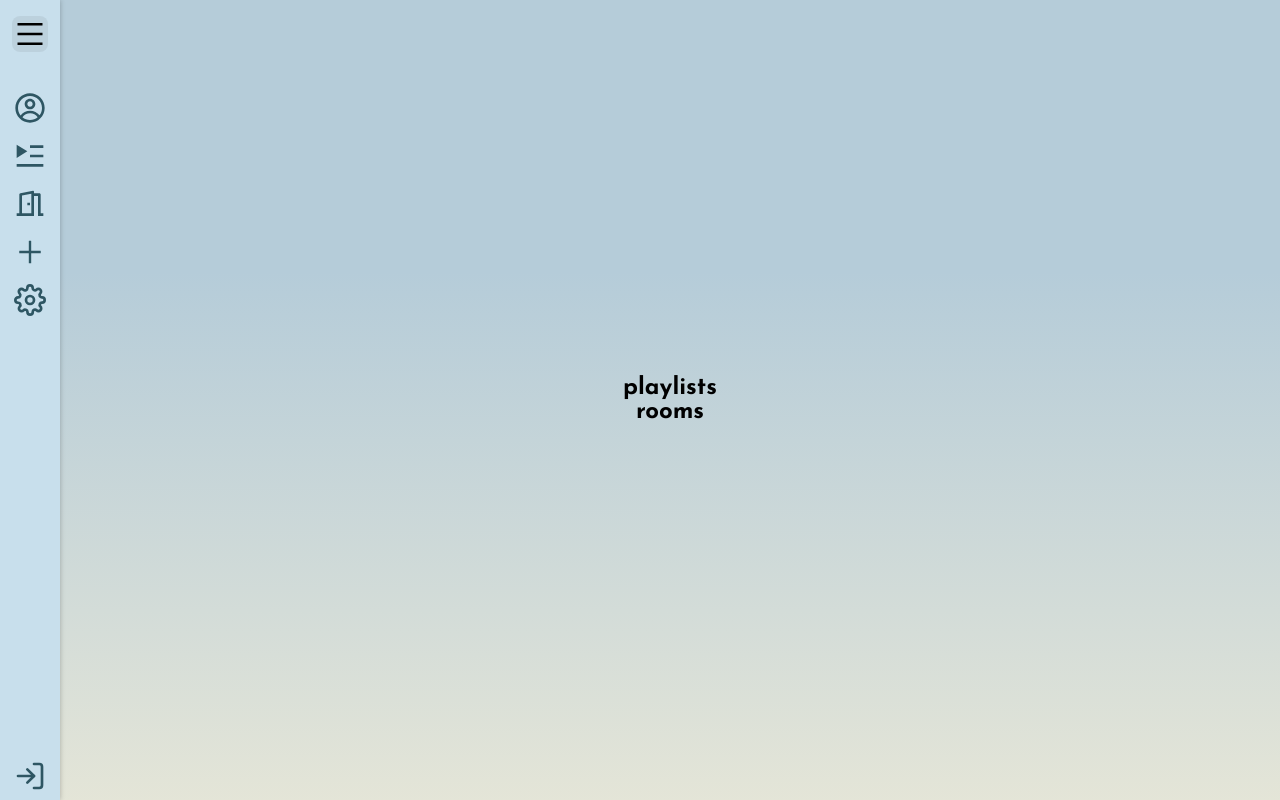
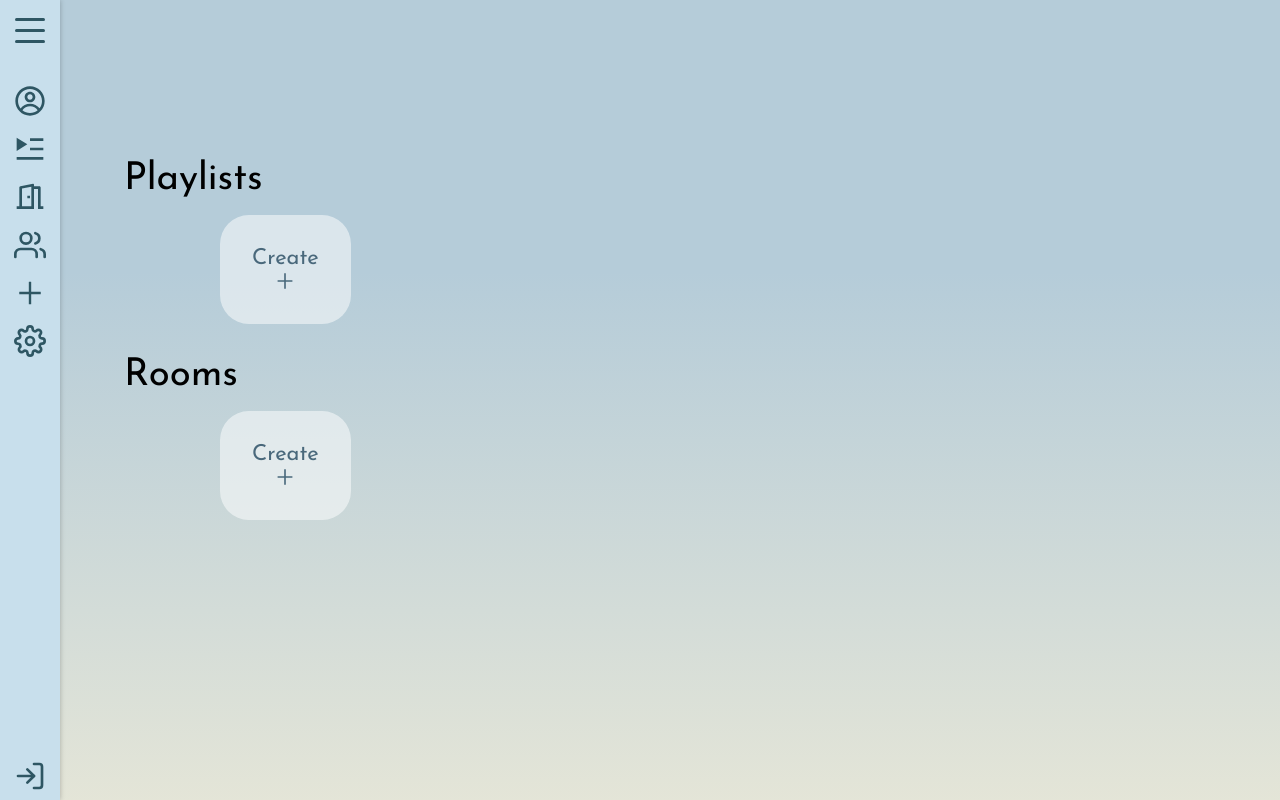
Before and after one commit to sheep2moon/pz-front, a React (Create React App) app: page / in a window 1280 px wide. Built offline with nearby package versions, Linux system fonts and the light colour scheme.

Commit message:
widok playlist oraz pokojów

```diff
--- a/src/App.js
+++ b/src/App.js
@@ -15,6 +15,7 @@ import { isUserLoggedIn } from "./helpers/auth.js";
 import { useDispatch, useSelector } from "react-redux";
 import { fetchUserData } from "./redux/userSlice.js";
 import RequireAuth from "./router/RequireAuth";
+import Friends from "./views/Friends.js";
 
 function App() {
   const { username } = useSelector((state) => state.user);
@@ -33,11 +34,9 @@ function App() {
             <Route exact path="/" element={<Dashboard />} />
             <Route exact path="/login" element={<Login />} />
             <Route exact path="/register" element={<Register />} />
-            <Route element={<RequireAuth to="/profile" />}>
-              <Route exact path="/profile" element={<Profile />} />
-            </Route>
-            <Route element={<RequireAuth to="/new-room" />}>
-              <Route exact path="/new-room" element={<NewRoom />} />
+            <Route element={<RequireAuth />}>
+              <Route path="/profile" element={<Profile />} />
+              <Route path="/friends" element={<Friends />} />
             </Route>
             <Route exact path="/join-the-room" element={<JoinRoom />} />
             <Route exact path="/settings" element={<Settings />} />
--- /dev/null
+++ b/src/components/Dashboard/CreateButton.js
@@ -0,0 +1,32 @@
+import React from "react";
+import styled from "styled-components";
+import { AiOutlinePlus } from "react-icons/ai";
+
+const CreateButton = () => {
+  return (
+    <AddNewButton>
+      <p>Create</p>
+      <AiOutlinePlus />
+    </AddNewButton>
+  );
+};
+
+export default CreateButton;
+
+const AddNewButton = styled.div`
+  display: flex;
+  flex-direction: column;
+  align-items: center;
+  font-size: 22px;
+  background-color: #ffffff83;
+  border-radius: 29px;
+  padding: 2rem 2rem;
+  color: ${({ theme }) => theme.colors.textGraphite};
+  outline: none;
+  transition: all 0.1s ease-in-out;
+  :hover {
+    transition: all 0.1s ease-in-out;
+    box-shadow: 0 0 2px 2px #ffffff90;
+    cursor: pointer;
+  }
+`;
--- /dev/null
+++ b/src/components/Dashboard/Playlists.js
@@ -0,0 +1,15 @@
+import React from "react";
+
+import styled from "styled-components";
+import CreateButton from "./CreateButton.js";
+import { SectionWrapper } from "./styledElements.js";
+
+const Playlists = () => {
+  return (
+    <SectionWrapper>
+      <CreateButton />
+    </SectionWrapper>
+  );
+};
+
+export default Playlists;
--- /dev/null
+++ b/src/components/Dashboard/Rooms.js
@@ -0,0 +1,14 @@
+import React from "react";
+import styled from "styled-components";
+import CreateButton from "./CreateButton.js";
+import { SectionWrapper } from "./styledElements.js";
+
+const Rooms = () => {
+  return (
+    <SectionWrapper>
+      <CreateButton />
+    </SectionWrapper>
+  );
+};
+
+export default Rooms;
--- /dev/null
+++ b/src/components/Dashboard/styledElements.js
@@ -0,0 +1,7 @@
+import styled from "styled-components";
+
+export const SectionWrapper = styled.div`
+  margin-left: 6rem;
+  display: flex;
+  gap: 1rem;
+`;
--- /dev/null
+++ b/src/components/Sidebar/HamburgerIcon.js
@@ -0,0 +1,40 @@
+import React from "react";
+import styled from "styled-components";
+
+const HamburgerIcon = ({ isOpen }) => {
+  return (
+    <Wrap>
+      <Bar1 isOpen={isOpen} />
+      <Bar2 isOpen={isOpen} />
+      <Bar3 isOpen={isOpen} />
+    </Wrap>
+  );
+};
+
+export default HamburgerIcon;
+
+const Wrap = styled.div`
+  position: relative;
+  width: 30px;
+  height: 25px;
+  div {
+    position: absolute;
+    width: 100%;
+    height: 3px;
+    background-color: ${({ theme }) => theme.colors.darkBlue};
+    border-radius: 2px;
+    transition: all 0.2s cubic-bezier(0.55, 0.055, 0.675, 0.19);
+  }
+`;
+const Bar1 = styled.div`
+  transform: ${({ isOpen }) => (isOpen ? "rotate(45deg)" : "none")};
+  top: ${({ isOpen }) => (isOpen ? "11px" : "0")};
+`;
+const Bar2 = styled.div`
+  left: ${({ isOpen }) => (isOpen ? "-200px" : "0")};
+  top: 11px;
+`;
+const Bar3 = styled.div`
+  transform: ${({ isOpen }) => (isOpen ? "rotate(-45deg)" : "none")};
+  bottom: ${({ isOpen }) => (isOpen ? "11px" : "0")};
+`;
--- a/src/components/Sidebar/index.js
+++ b/src/components/Sidebar/index.js
@@ -2,11 +2,11 @@ import React, { useState } from "react";
 import styled from "styled-components";
 import { links } from "./links-config";
 import SidebarLink from "./SidebarLink";
-import { AiOutlineMenu, AiOutlineArrowLeft } from "react-icons/ai";
 import { FiLogOut, FiLogIn } from "react-icons/fi";
 import { useNavigate } from "react-router";
 import { isUserLoggedIn } from "../../helpers/auth";
 import ProfileInfo from "./ProfileInfo";
+import HamburgerIcon from "./HamburgerIcon.js";
 
 const Sidebar = () => {
   const [isOpen, setIsOpen] = useState(false);
@@ -21,7 +21,7 @@ const Sidebar = () => {
     <SidebarContainer isOpen={isOpen}>
       <Controls>
         <MenuButton isOpen={isOpen} onClick={() => setIsOpen(!isOpen)}>
-          {isOpen ? <AiOutlineArrowLeft /> : <AiOutlineMenu />}
+          <HamburgerIcon isOpen={isOpen} />
         </MenuButton>
       </Controls>
       {isOpen && <ProfileInfo />}
@@ -83,7 +83,7 @@ const MenuButton = styled.button`
   display: flex;
   align-items: center;
   justify-content: center;
-  background-color: ${({ theme }) => theme.colors.lightGray};
+  background-color: ${({ theme }) => theme.colors.primary};
   border: none;
   border-radius: 8px;
   padding: 2px;
@@ -91,9 +91,6 @@ const MenuButton = styled.button`
   margin-bottom: 2rem;
 
   cursor: pointer;
-  svg {
-    font-size: 2rem;
-  }
 `;
 const LinksWrap = styled.div`
   display: flex;
--- a/src/components/Sidebar/links-config.js
+++ b/src/components/Sidebar/links-config.js
@@ -1,7 +1,7 @@
 import { CgProfile } from "react-icons/cg";
 import { RiPlayList2Fill, RiDoorOpenLine } from "react-icons/ri";
 import { AiOutlinePlus } from "react-icons/ai";
-import { FiSettings } from "react-icons/fi";
+import { FiSettings, FiUsers } from "react-icons/fi";
 
 export const links = [
   {
@@ -20,6 +20,11 @@ export const links = [
     to: "/",
   },
   {
+    icon: <FiUsers />,
+    text: "friends",
+    to: "/friends",
+  },
+  {
     icon: <AiOutlinePlus />,
     text: "join the room",
     to: "/join-the-room",
--- a/src/router/RequireAuth.js
+++ b/src/router/RequireAuth.js
@@ -1,12 +1,12 @@
 import React from "react";
-import { Navigate } from "react-router";
+import { Navigate, Outlet } from "react-router";
 import { isUserLoggedIn } from "../helpers/auth";
 
-const RequireAuth = ({ dest = "/" }, children) => {
-  if (isUserLoggedIn()) {
-    return <Navigate to={dest} />;
+const RequireAuth = () => {
+  if (!isUserLoggedIn()) {
+    return <Navigate to="/login" />;
   }
-  return children;
+  return <Outlet />;
 };
 
 export default RequireAuth;
--- a/src/theme.js
+++ b/src/theme.js
@@ -2,8 +2,10 @@ export const theme = {
   colors: {
     primary: "#C8DFEC", //blue
     white: "#f3f3f3",
+    white80: "#ffffff80",
     darkBlue: "#2E5663",
     darkGray: "#00000020",
+    textGraphite: "#49687B",
     lightGray: "#00000010",
     green: "rgba(162, 217, 199, 0.79)",
     yellow: "rgba(252, 255, 81, 0.42);",
--- a/src/views/Dashboard.js
+++ b/src/views/Dashboard.js
@@ -1,15 +1,44 @@
 import React from "react";
+import styled from "styled-components";
 import { useTheme } from "styled-components";
 import { CenteredContainer } from "../components/containers";
+import Playlists from "../components/Dashboard/Playlists.js";
+import Rooms from "../components/Dashboard/Rooms.js";
 
 const Dashboard = () => {
   const theme = useTheme();
   return (
     <CenteredContainer bg={theme.gradients.slava}>
-      <h2>playlists</h2>
-      <h2>rooms</h2>
+      <DashboardWrapper>
+        <Section>
+          <h2>playlists</h2>
+          <Playlists />
+        </Section>
+        <Section>
+          <h2>rooms</h2>
+          <Rooms />
+        </Section>
+      </DashboardWrapper>
     </CenteredContainer>
   );
 };
 
 export default Dashboard;
+
+const DashboardWrapper = styled.div`
+  width: 100%;
+  min-height: 100vh;
+  padding: 4rem;
+  padding-top: 8rem;
+`;
+const Section = styled.div`
+  display: flex;
+  flex-direction: column;
+  margin: 2rem 0;
+  h2 {
+    font-weight: 400;
+    font-size: 2.4rem;
+    text-transform: capitalize;
+    margin-bottom: 1rem;
+  }
+`;
--- /dev/null
+++ b/src/views/Friends.js
@@ -0,0 +1,14 @@
+import React from "react";
+import { useTheme } from "styled-components";
+import { CenteredContainer } from "../components/containers.js";
+
+const Friends = () => {
+  const theme = useTheme();
+  return (
+    <CenteredContainer bg={theme.gradients.slava}>
+      <h1>friends list</h1>
+    </CenteredContainer>
+  );
+};
+
+export default Friends;
```
